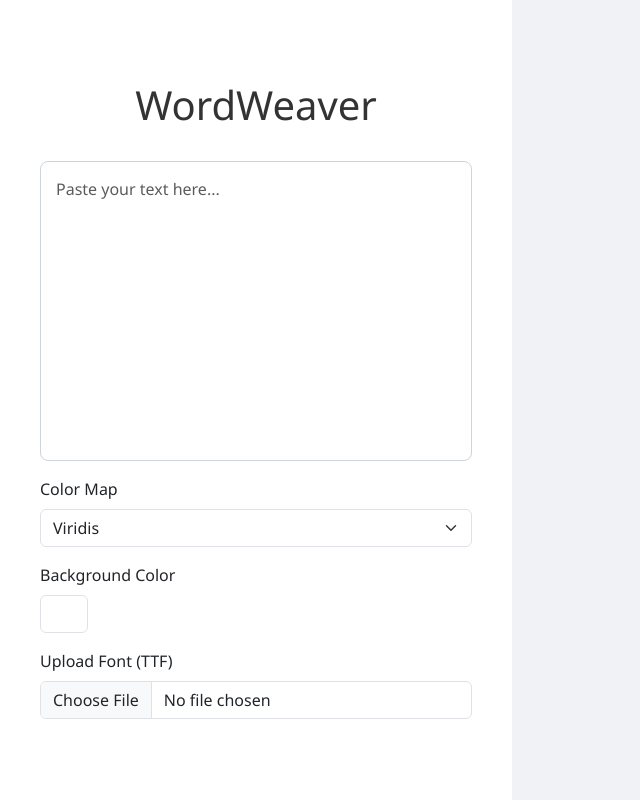
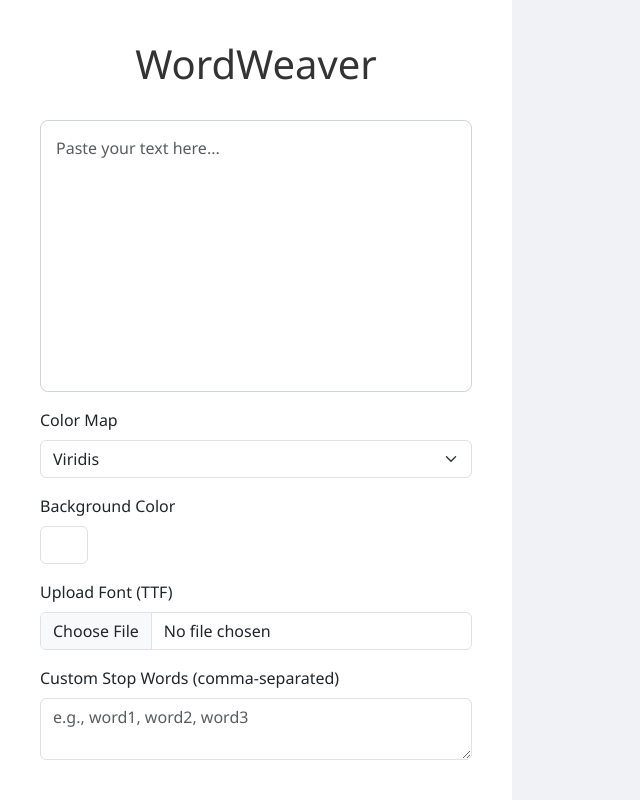
Before and after one commit to shaheem-pp/WordWeaver-flask, a Flask app: page / in a window 1280 px wide. Shown: the whole page, without its empty margins (0-640 px from the left). Run offline with Flask 3, Linux system fonts and the light colour scheme.

Commit message:
Added custom stopwords feature

```diff
--- a/app/routes.py
+++ b/app/routes.py
@@ -23,6 +23,7 @@
     colormap = request.form.get('colormap', 'viridis')
     background_color = request.form.get('background_color', 'white')
     font_file = request.files.get('font_file')
+    custom_stopwords = request.form.get('custom_stopwords')
 
     font_path = None
     if font_file and font_file.filename != '':
@@ -42,7 +43,7 @@
         return jsonify({'error': 'No text provided'}), 400
 
     try:
-        img_str = generate_wordcloud_image(text, colormap=colormap, background_color=background_color, font_path=font_path)
+        img_str = generate_wordcloud_image(text, colormap=colormap, background_color=background_color, font_path=font_path, custom_stopwords=custom_stopwords)
         return jsonify({'wordcloud': img_str})
     except Exception as e:
         current_app.logger.error(f"Error generating word cloud: {e}")
--- a/app/static/js/main.js
+++ b/app/static/js/main.js
@@ -2,6 +2,7 @@
 const colormapSelect = document.getElementById('colormap-select');
 const backgroundColorInput = document.getElementById('background-color-input');
 const fontFileInput = document.getElementById('font-file-input');
+const stopwordsInput = document.getElementById('stopwords-input');
 
 function generateWordCloud() {
     const text = textInput.value;
@@ -18,6 +19,7 @@
     if (fontFileInput.files.length > 0) {
         formData.append('font_file', fontFileInput.files[0]);
     }
+    formData.append('custom_stopwords', stopwordsInput.value);
 
     fetch('/generate_wordcloud', {
         method: 'POST',
@@ -39,3 +41,4 @@
 colormapSelect.addEventListener('change', generateWordCloud);
 backgroundColorInput.addEventListener('change', generateWordCloud);
 fontFileInput.addEventListener('change', generateWordCloud);
+stopwordsInput.addEventListener('input', generateWordCloud);
--- a/app/templates/index.html
+++ b/app/templates/index.html
@@ -30,6 +30,10 @@
                 <label for="font-file-input" class="form-label">Upload Font (TTF)</label>
                 <input type="file" id="font-file-input" class="form-control" accept=".ttf">
             </div>
+            <div class="mt-3">
+                <label for="stopwords-input" class="form-label">Custom Stop Words (comma-separated)</label>
+                <textarea id="stopwords-input" class="form-control" placeholder="e.g., word1, word2, word3"></textarea>
+            </div>
         </div>
         <div class="right-pane">
             <div id="wordcloud-container">
```
Also changed, not shown: app/wordcloud_generator.py (+9 -3 lines).
